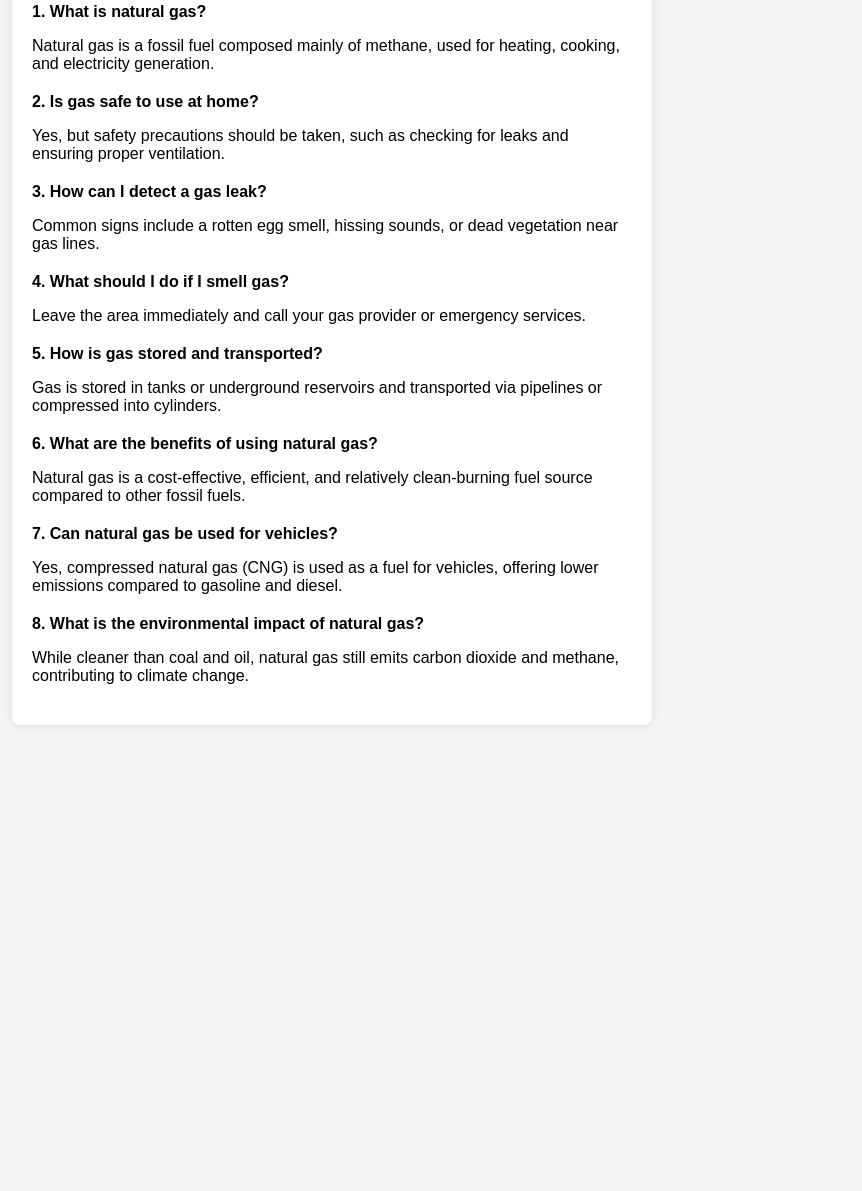
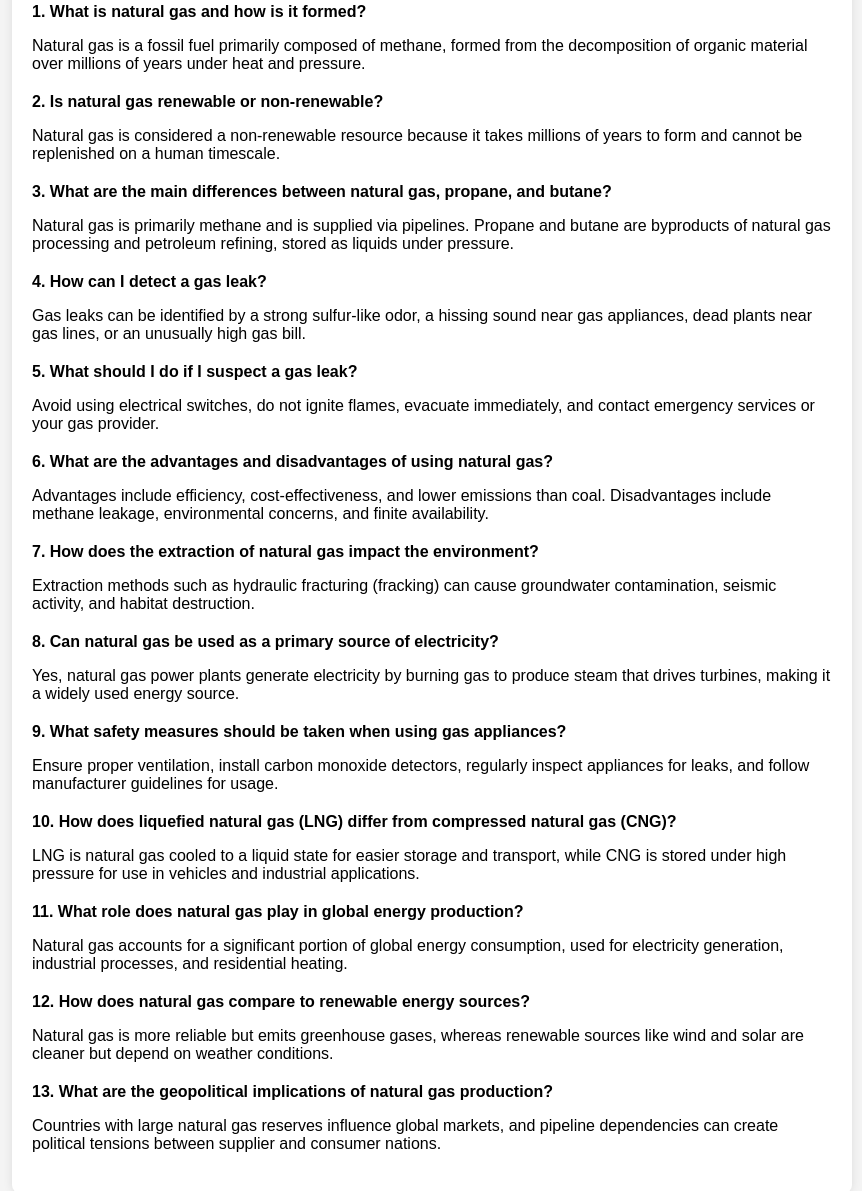
Before and after one commit to bilal-Ased/random-faq-page, a plain HTML site: page index.html in a window 1280 px wide. Shown: the part 125-1316 px from the top of the page, without its empty margins (28-890 px from the left). Before the commit the page ends 890 px from the top, so only its background shows below. Drawn offline with Linux system fonts and the light colour scheme.

Commit message:
Update index.html

```diff
--- a/index.html
+++ b/index.html
@@ -12,7 +12,7 @@
             background-color: #f4f4f4;
         }
         .faq-container {
-            max-width: 600px;
+            max-width: 800px;
             background: white;
             padding: 20px;
             border-radius: 8px;
@@ -31,43 +31,68 @@
         <h2>Frequently Asked Questions About Gas</h2>
 
         <div class="faq-item">
-            <p class="faq-question">1. What is natural gas?</p>
-            <p>Natural gas is a fossil fuel composed mainly of methane, used for heating, cooking, and electricity generation.</p>
+            <p class="faq-question">1. What is natural gas and how is it formed?</p>
+            <p>Natural gas is a fossil fuel primarily composed of methane, formed from the decomposition of organic material over millions of years under heat and pressure.</p>
         </div>
 
         <div class="faq-item">
-            <p class="faq-question">2. Is gas safe to use at home?</p>
-            <p>Yes, but safety precautions should be taken, such as checking for leaks and ensuring proper ventilation.</p>
+            <p class="faq-question">2. Is natural gas renewable or non-renewable?</p>
+            <p>Natural gas is considered a non-renewable resource because it takes millions of years to form and cannot be replenished on a human timescale.</p>
         </div>
 
         <div class="faq-item">
-            <p class="faq-question">3. How can I detect a gas leak?</p>
-            <p>Common signs include a rotten egg smell, hissing sounds, or dead vegetation near gas lines.</p>
+            <p class="faq-question">3. What are the main differences between natural gas, propane, and butane?</p>
+            <p>Natural gas is primarily methane and is supplied via pipelines. Propane and butane are byproducts of natural gas processing and petroleum refining, stored as liquids under pressure.</p>
         </div>
 
         <div class="faq-item">
-            <p class="faq-question">4. What should I do if I smell gas?</p>
-            <p>Leave the area immediately and call your gas provider or emergency services.</p>
+            <p class="faq-question">4. How can I detect a gas leak?</p>
+            <p>Gas leaks can be identified by a strong sulfur-like odor, a hissing sound near gas appliances, dead plants near gas lines, or an unusually high gas bill.</p>
         </div>
 
         <div class="faq-item">
-            <p class="faq-question">5. How is gas stored and transported?</p>
-            <p>Gas is stored in tanks or underground reservoirs and transported via pipelines or compressed into cylinders.</p>
+            <p class="faq-question">5. What should I do if I suspect a gas leak?</p>
+            <p>Avoid using electrical switches, do not ignite flames, evacuate immediately, and contact emergency services or your gas provider.</p>
         </div>
 
         <div class="faq-item">
-            <p class="faq-question">6. What are the benefits of using natural gas?</p>
-            <p>Natural gas is a cost-effective, efficient, and relatively clean-burning fuel source compared to other fossil fuels.</p>
+            <p class="faq-question">6. What are the advantages and disadvantages of using natural gas?</p>
+            <p>Advantages include efficiency, cost-effectiveness, and lower emissions than coal. Disadvantages include methane leakage, environmental concerns, and finite availability.</p>
         </div>
 
         <div class="faq-item">
-            <p class="faq-question">7. Can natural gas be used for vehicles?</p>
-            <p>Yes, compressed natural gas (CNG) is used as a fuel for vehicles, offering lower emissions compared to gasoline and diesel.</p>
+            <p class="faq-question">7. How does the extraction of natural gas impact the environment?</p>
+            <p>Extraction methods such as hydraulic fracturing (fracking) can cause groundwater contamination, seismic activity, and habitat destruction.</p>
         </div>
 
         <div class="faq-item">
-            <p class="faq-question">8. What is the environmental impact of natural gas?</p>
-            <p>While cleaner than coal and oil, natural gas still emits carbon dioxide and methane, contributing to climate change.</p>
+            <p class="faq-question">8. Can natural gas be used as a primary source of electricity?</p>
+            <p>Yes, natural gas power plants generate electricity by burning gas to produce steam that drives turbines, making it a widely used energy source.</p>
+        </div>
+
+        <div class="faq-item">
+            <p class="faq-question">9. What safety measures should be taken when using gas appliances?</p>
+            <p>Ensure proper ventilation, install carbon monoxide detectors, regularly inspect appliances for leaks, and follow manufacturer guidelines for usage.</p>
+        </div>
+
+        <div class="faq-item">
+            <p class="faq-question">10. How does liquefied natural gas (LNG) differ from compressed natural gas (CNG)?</p>
+            <p>LNG is natural gas cooled to a liquid state for easier storage and transport, while CNG is stored under high pressure for use in vehicles and industrial applications.</p>
+        </div>
+
+        <div class="faq-item">
+            <p class="faq-question">11. What role does natural gas play in global energy production?</p>
+            <p>Natural gas accounts for a significant portion of global energy consumption, used for electricity generation, industrial processes, and residential heating.</p>
+        </div>
+
+        <div class="faq-item">
+            <p class="faq-question">12. How does natural gas compare to renewable energy sources?</p>
+            <p>Natural gas is more reliable but emits greenhouse gases, whereas renewable sources like wind and solar are cleaner but depend on weather conditions.</p>
+        </div>
+
+        <div class="faq-item">
+            <p class="faq-question">13. What are the geopolitical implications of natural gas production?</p>
+            <p>Countries with large natural gas reserves influence global markets, and pipeline dependencies can create political tensions between supplier and consumer nations.</p>
         </div>
     </div>
 </body>
```
